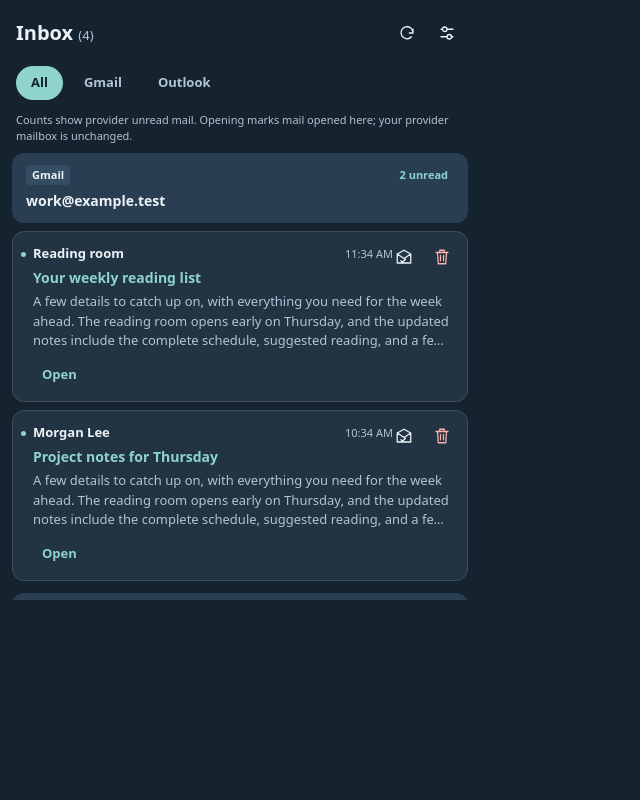
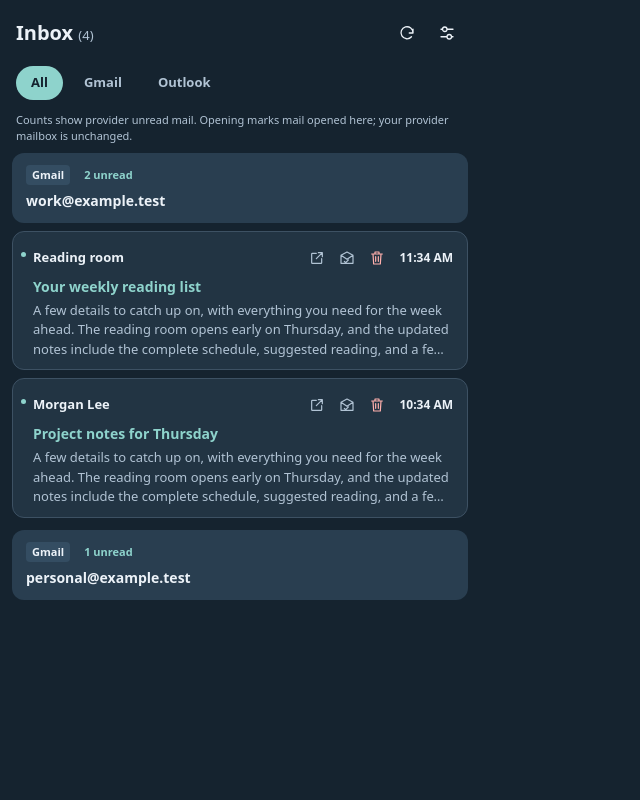
Before and after one commit to blind0wl/gmail-outlook-extension, a browser extension: page docs/ui-workspace/index.html in a window 1280 px wide. Shown: the whole page, without its empty margins (0-640 px from the left). Drawn offline with Linux system fonts and the light colour scheme.

Commit message:
feat: v3 card look with inline icons and accordion expand
No hover highlight (pointer only); open becomes an icon action beside
read/delete; bold timestamp with the icon group inline left of it using
reserved space so nothing shifts; single-line account headings with
ellipsis; accordion keeps one expanded card at a time.

Content area is div[role=button] with keyboard support so icon buttons
never nest; toggle registry survives re-renders.

Tests: accordion + top-row order, 299/299 via npm test.

```diff
--- a/src/popup/popup.css
+++ b/src/popup/popup.css
@@ -52,17 +52,22 @@
 .account-mail { display: flex; flex-direction: column; gap: 8px; padding-top: 8px; }
 .account-heading { padding: 12px 14px; background: var(--header); border-radius: 12px; }
 .account-heading h2 { margin: 6px 0 0; font-size: 14px; line-height: 1.4; overflow-wrap: anywhere; font-weight: 600; }
-.account-heading-top { display: flex; flex-wrap: wrap; align-items: center; justify-content: space-between; gap: 4px 8px; }
+.account-heading-top { display: flex; align-items: baseline; gap: 8px; white-space: nowrap; }
+.account-heading-top .badge { flex-shrink: 0; }
+.account-heading-top .account-count { flex-shrink: 0; }
+.account-heading-top .account-checked { flex-shrink: 0; overflow: hidden; text-overflow: ellipsis; }
+.account-heading h2 { white-space: nowrap; overflow: hidden; text-overflow: ellipsis; }
 .account-checked { font-size: 11px; color: var(--muted); font-variant-numeric: tabular-nums; white-space: nowrap; }
 .badge, .account-count { font-size: 11px; font-weight: 600; padding: 2px 6px; border-radius: 4px; background: var(--tag); color: var(--text); }
 .account-count { color: var(--accent); background: transparent; font-variant-numeric: tabular-nums; }
-.card { position: relative; padding: 12px 14px 10px 20px; border: 1px solid var(--line); border-radius: 12px; background: var(--panel); }
-.card:hover, .card:focus-within { border-color: var(--muted); }
-.card-top { display: flex; align-items: baseline; justify-content: space-between; gap: 8px; margin-bottom: 4px; padding-right: 60px; }
-.card-toggle { display: block; width: 100%; margin: 0; padding: 0; border: 0; background: none; font: inherit; color: inherit; text-align: left; cursor: pointer; }
+.card { position: relative; padding: 12px 14px 10px 20px; border: 1px solid var(--line); border-radius: 12px; background: var(--panel); cursor: pointer; }
+.card-top { display: block; min-width: 0; }
+.card-topline { display: flex; align-items: center; gap: 8px; margin-bottom: 4px; }
+.card-toggle { display: block; min-width: 0; }
 .card.expanded .card-snippet { display: block; -webkit-line-clamp: unset; line-clamp: unset; max-height: none; overflow: visible; }
 .card-sender { font-weight: 600; min-width: 0; white-space: nowrap; overflow: hidden; text-overflow: ellipsis; }
-.card-time { font-size: 11px; color: var(--muted); flex-shrink: 0; font-variant-numeric: tabular-nums; }
+.card-sender { flex: 1 1 auto; }
+.card-time { font-size: 12px; font-weight: 700; color: var(--text); flex-shrink: 0; font-variant-numeric: tabular-nums; }
 .card-head { min-width: 0; }
 .card-subject, .card-snippet { display: block; min-width: 0; }
 .card-subject { font-size: 14px; font-weight: 600; white-space: nowrap; overflow: hidden; text-overflow: ellipsis; color: var(--accent); }
@@ -135,10 +140,11 @@
 
 #back-to-mail { white-space: nowrap; }
 
-.card-icons { position: absolute; top: 8px; right: 8px; display: flex; gap: 4px; opacity: 0; pointer-events: none; }
-.card:hover .card-icons, .card:focus-within .card-icons { opacity: 1; pointer-events: auto; }
-.card-icon { display: inline-flex; align-items: center; justify-content: center; width: 34px; height: 34px; padding: 6px; background: transparent; border-color: transparent; }
-.card-icon svg { width: 18px; height: 18px; fill: none; stroke: currentColor; stroke-width: 1.7; stroke-linecap: round; stroke-linejoin: round; }
+.card-icons { flex-shrink: 0; display: flex; gap: 2px; visibility: hidden; }
+.card:hover .card-icons, .card:focus-within .card-icons { visibility: visible; }
+.card-icon { display: inline-flex; align-items: center; justify-content: center; width: 28px; height: 28px; min-height: 28px; padding: 5px; background: transparent; border: 1px solid transparent; border-radius: 8px; color: var(--muted); }
+.card-icon:hover:not([aria-disabled="true"]) { background: transparent; color: var(--text); border-color: var(--line); }
+.card-icon svg { width: 16px; height: 16px; fill: none; stroke: currentColor; stroke-width: 1.8; stroke-linecap: round; stroke-linejoin: round; }
 .card-trash:not([aria-disabled="true"]) { color: var(--danger); }
 .card-icon-active:not([aria-disabled="true"]) { background: var(--accent); color: var(--on-accent); border-color: transparent; }
 .card-icon-active:hover:not([aria-disabled="true"]) { background: var(--accent); color: var(--on-accent); }
@@ -146,7 +152,7 @@
 #mail-undo { list-style: none; margin: 12px 0 0; padding: 0; }
 #mail-undo li { display: flex; align-items: center; justify-content: space-between; gap: 8px; margin-top: 8px; padding: 8px 12px; background: var(--panel); border-radius: 12px; }
 #mail-undo span { min-width: 0; overflow-wrap: anywhere; }
-@media (hover: none) { .card-icons { opacity: 1; pointer-events: auto; } }
+@media (hover: none) { .card-icons { visibility: visible; } }
 @media (forced-colors: active) { .card { border-color: CanvasText; } }
 
 .card.read .card-sender, .card.read .card-subject { font-weight: 400; }
--- a/src/popup/popup.js
+++ b/src/popup/popup.js
@@ -189,13 +189,27 @@
 
   // Cards expanded in place. Survives list re-renders; expanding never
   // touches mailbox state, it only unclamps the cached snippet.
+  // Accordion: opening one card closes the others.
   var expandedKeys = new Set();
+  var cardToggles = new Map();
   function toggleCard(card, toggle, key, force) {
     var on = force !== undefined ? force : !card.classList.contains("expanded");
+    if (on) {
+      expandedKeys.forEach(function (otherKey) {
+        if (otherKey === key) return;
+        var other = cardToggles.get(otherKey);
+        if (other) {
+          other.card.classList.remove("expanded");
+          other.toggle.setAttribute("aria-expanded", "false");
+          other.toggle.setAttribute("aria-label", "Expand: " + (other.subject || "(no subject)"));
+        }
+      });
+      expandedKeys.clear();
+      expandedKeys.add(key);
+    } else expandedKeys.delete(key);
+    cardToggles.set(key, { card: card, toggle: toggle, subject: toggle.dataset.subject });
     card.classList.toggle("expanded", on);
     toggle.setAttribute("aria-expanded", String(on));
-    if (on) expandedKeys.add(key);
-    else expandedKeys.delete(key);
   }
 
   function visibleItems() {
@@ -292,7 +306,7 @@
     svg.setAttribute("viewBox", "0 0 24 24");
     svg.setAttribute("aria-hidden", "true");
     var path = document.createElementNS("http://www.w3.org/2000/svg", "path");
-    path.setAttribute("d", kind === "read" ? "M3 8l9 6 9-6M3 8l9-5 9 5v12H3V8M8 17l2 2 4-4" : "M4 6h16M9 6V3h6v3M6 6l1 15h10l1-15M10 10v7M14 10v7");
+    path.setAttribute("d", kind === "read" ? "M3 8l9 6 9-6M3 8l9-5 9 5v12H3V8M8 17l2 2 4-4" : kind === "open" ? "M14 4h6v6M20 4L11 13M19 13v6a1 1 0 0 1-1 1H5a1 1 0 0 1-1-1V6a1 1 0 0 1 1-1h6" : "M4 6h16M9 6V3h6v3M6 6l1 15h10l1-15M10 10v7M14 10v7");
     svg.appendChild(path);
     return svg;
   }
@@ -530,104 +544,116 @@
         // The toggle owns sender/subject/snippet; icon and Open buttons
         // stay siblings so nesting stays valid. Clicking elsewhere on the
         // card delegates to the toggle; expanding only unclamps cache text.
-        var toggle = document.createElement("button");
-        toggle.type = "button";
+        // v3 card layout: the top row is sender, icon group, then bold time.
+        // The toggle owns the sender/subject/snippet; open/read/trash are
+        // sibling icon buttons with reserved space so the time never shifts.
+        // The whole card is the toggle surface; keyboard support comes from
+        // tabindex + Enter/Space/Escape on the card (no nested buttons).
+        var toggle = document.createElement("div");
         toggle.className = "card-toggle";
+        toggle.setAttribute("role", "button");
+        toggle.setAttribute("tabindex", "0");
+        toggle.dataset.subject = item.subject || "(no subject)";
         toggle.setAttribute("aria-expanded", String(expandedKeys.has(item.key)));
         toggle.setAttribute("aria-label", (expandedKeys.has(item.key) ? "Collapse: " : "Expand: ") + (item.subject || "(no subject)"));
         if (expandedKeys.has(item.key)) card.classList.add("expanded");
 
-        var head = document.createElement("span");
-        head.className = "card-head";
-
+        // card-top is a display:contents wrapper so sender/icons/time lay
+        // out as one flex row whether icons are siblings or nested.
         var top = document.createElement("span");
         top.className = "card-top";
+        var topline = document.createElement("span");
+        topline.className = "card-topline";
 
         var sender = document.createElement("span");
         sender.className = "card-sender";
         sender.textContent = item.from || "Unknown sender";
-        top.appendChild(sender);
+        topline.appendChild(sender);
 
-        var time = document.createElement("span");
-        time.className = "card-time";
-        time.textContent = formatTime(item.date);
-        top.appendChild(time);
-        if (item.unread === true && item.localRead === true) {
-          var openedTag = document.createElement("span");
-          openedTag.className = "opened-tag";
-          openedTag.textContent = "Opened here";
-          top.appendChild(openedTag);
-        }
-        head.appendChild(top);
-
-        var subject = document.createElement("span");
-        subject.className = "card-subject";
-        subject.textContent = item.subject || "(no subject)";
-        head.appendChild(subject);
-        toggle.appendChild(head);
-
-        var snippet = document.createElement("span");
-        snippet.className = "card-snippet";
-        snippet.textContent = item.snippet || "";
-        toggle.appendChild(snippet);
-        toggle.addEventListener("click", function (event) {
-          event.stopPropagation();
-          toggleCard(card, toggle, item.key);
-        });
-        card.appendChild(toggle);
-
-        var open = document.createElement("button");
-        open.type = "button";
-        open.className = "card-open";
-        open.textContent = "Open";
-        open.title = "Opens the provider message and marks opened here (provider unread unchanged)";
-        open.setAttribute("aria-label", "Open " + (item.subject || "(no subject)") + " in " + (item.provider === "outlook" ? "Outlook" : "Gmail") + " for " + item.account + " (marks opened here, provider unchanged)");
-        open.addEventListener("click", function (event) {
-          event.stopPropagation();
-          markRead(item.key);
-          openUrl(threadUrl(item));
-        });
-        // Read/delete icons live top-right and reveal on hover only; their
-        // clicks never reach the card toggle below.
-        var icons = document.createElement("div");
+        // Open/read/delete icons sit inline left of the time with reserved
+        // space; their clicks route below and never reach the card toggle.
+        var icons = document.createElement("span");
         icons.className = "card-icons";
-        ["read", "trash"].forEach(function (action) {
+        ["open", "read", "trash"].forEach(function (action) {
           var button = document.createElement("button");
           button.type = "button";
           // The read control is a toggle: unread mail sends read, mail marked
           // read here sends unread. Gmail has no verified unread transport,
           // so its read cards keep a disabled toggle instead of a doomed write.
           var isToggle = action === "read";
+          var isOpen = action === "open";
           var readState = item.unread !== true;
           var gmailUnreadBlocked = isToggle && readState && item.provider === "gmail";
           button.className = "card-icon" + (action === "trash" ? " card-trash" : "") + (isToggle && readState ? " card-icon-active" : "");
           button.dataset.mailAction = action;
-          var label = isToggle
-            ? "Mark " + (item.provider === "gmail" ? "conversation" : "message") + (readState ? " as unread" : " as read")
-            : "Move " + (item.provider === "gmail" ? "conversation to Trash" : "message to Deleted Items");
-          button.title = gmailUnreadBlocked ? "Marking unread is not available for Gmail yet" : label;
+          var label = isOpen
+            ? "Open " + (item.subject || "(no subject)") + " in " + (item.provider === "outlook" ? "Outlook" : "Gmail") + " for " + item.account + " (marks opened here, provider unchanged)"
+            : isToggle
+              ? "Mark " + (item.provider === "gmail" ? "conversation" : "message") + (readState ? " as unread" : " as read")
+              : "Move " + (item.provider === "gmail" ? "conversation to Trash" : "message to Deleted Items");
+          button.title = isOpen
+            ? "Opens the provider message and marks opened here (provider unread unchanged)"
+            : gmailUnreadBlocked ? "Marking unread is not available for Gmail yet" : label;
           if (isToggle) button.setAttribute("aria-pressed", String(readState));
-          button.setAttribute("aria-label", label + ": " + (item.subject || "(no subject)") + " for " + item.account);
+          button.setAttribute("aria-label", isOpen ? label : label + ": " + (item.subject || "(no subject)") + " for " + item.account);
           button.setAttribute("aria-disabled", String(pendingMailActions.has(item.key) || ["pending", "uncertain"].includes(mailActions[item.key]?.state) || gmailUnreadBlocked));
           button.appendChild(actionIcon(action));
-          button.addEventListener("click", function () {
-            if (button.getAttribute("aria-disabled") !== "true") void actOnMail(item.key, isToggle ? (readState ? "unread" : "read") : action);
+          // stopImmediatePropagation: the card-level toggle listener sits on
+          // an ancestor, and linkedom bubbles regardless of stopPropagation.
+          button.addEventListener("click", function (event) {
+            event.stopPropagation();
+            if (event.stopImmediatePropagation) event.stopImmediatePropagation();
+            if (button.getAttribute("aria-disabled") === "true") return;
+            if (isOpen) {
+              markRead(item.key);
+              openUrl(threadUrl(item));
+            } else void actOnMail(item.key, isToggle ? (readState ? "unread" : "read") : action);
           });
           icons.appendChild(button);
         });
-        card.appendChild(icons);
-        card.addEventListener("click", function (event) {
-          if (event.target.closest("button") && !event.target.closest(".card-toggle")) return;
+        topline.appendChild(icons);
+
+        var time = document.createElement("span");
+        time.className = "card-time";
+        time.textContent = formatTime(item.date);
+        topline.appendChild(time);
+        if (item.unread === true && item.localRead === true) {
+          var openedTag = document.createElement("span");
+          openedTag.className = "opened-tag";
+          openedTag.textContent = "Opened here";
+          topline.appendChild(openedTag);
+        }
+        top.appendChild(topline);
+        toggle.appendChild(top);
+        var subject = document.createElement("span");
+        subject.className = "card-subject";
+        subject.textContent = item.subject || "(no subject)";
+        toggle.appendChild(subject);
+
+        var snippet = document.createElement("span");
+        snippet.className = "card-snippet";
+        snippet.textContent = item.snippet || "";
+        toggle.appendChild(snippet);
+        card.appendChild(toggle);
+        // One toggle surface: clicks on content expand/collapse, icon
+        // clicks are guarded. No nested buttons — the content area is a
+        // div with button role, icons are the only real buttons.
+        // Card content toggles expand/collapse. Icon buttons stop
+        // propagation in their own listeners, so only content clicks arrive.
+        // No nested buttons — the content area is a div with button role,
+        // icons are the only real buttons.
+        toggle.addEventListener("click", function () {
           toggleCard(card, toggle, item.key);
+        });
+        toggle.addEventListener("keydown", function (event) {
+          if (event.key === "Enter" || event.key === " ") {
+            event.preventDefault();
+            toggleCard(card, toggle, item.key);
+          }
         });
         card.addEventListener("keydown", function (event) {
           if (event.key === "Escape" && card.classList.contains("expanded")) toggleCard(card, toggle, item.key, false);
         });
-
-        var actionsRow = document.createElement("div");
-        actionsRow.className = "card-actions";
-        actionsRow.appendChild(open);
-        card.appendChild(actionsRow);
 
         messageList.appendChild(card);
         if (pendingMailActions.has(item.key)) card.setAttribute("aria-busy", "true");
@@ -638,8 +664,8 @@
           card.appendChild(error);
         }
         if (focusedKey === item.key) {
-          var restore = focusedToggle ? toggle : (card.querySelector('[data-mail-action="' + focusedAction + '"]') || open);
-          (restore || open).focus();
+          var restore = focusedToggle ? toggle : card.querySelector('[data-mail-action="' + focusedAction + '"]') || card.querySelector('[data-mail-action="open"]') || toggle;
+          restore.focus();
         }
       });
     });
```
Also changed, not shown: tests/popup-ui.test.js (+49 -13 lines).
